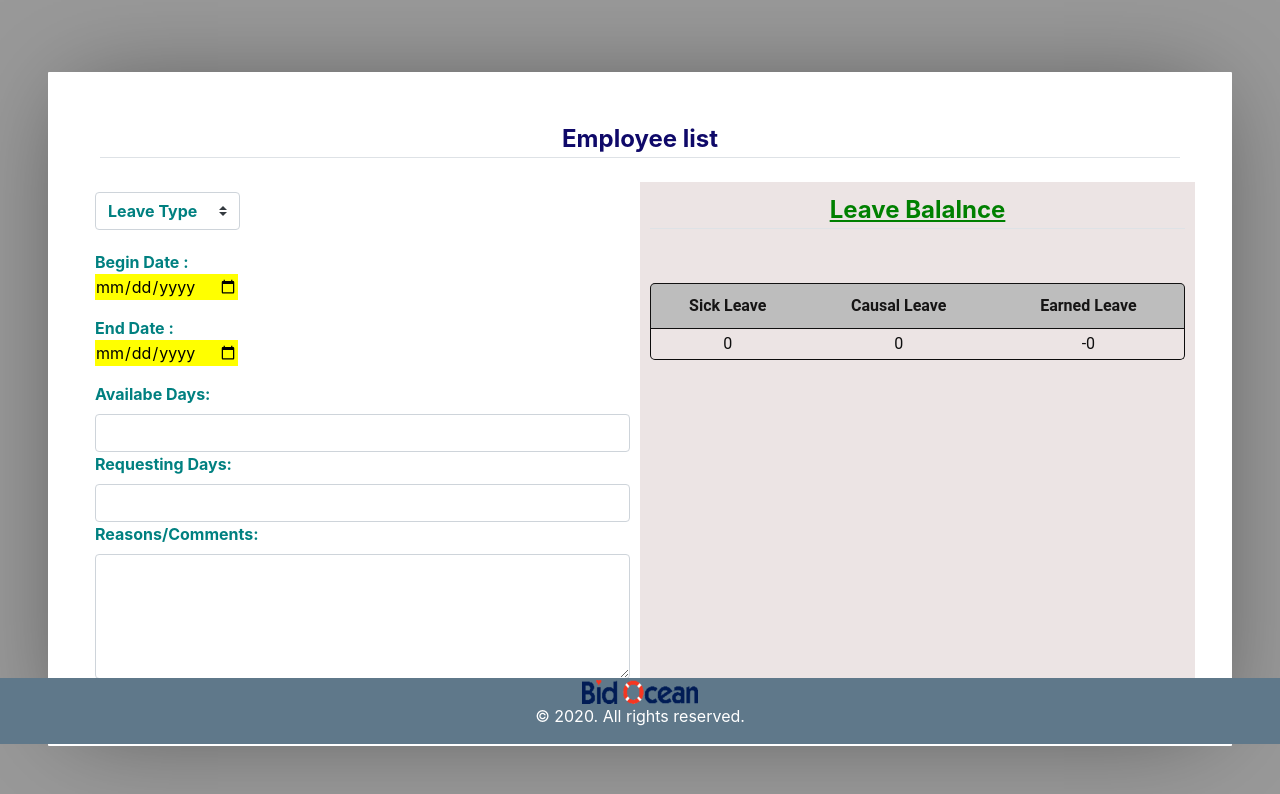
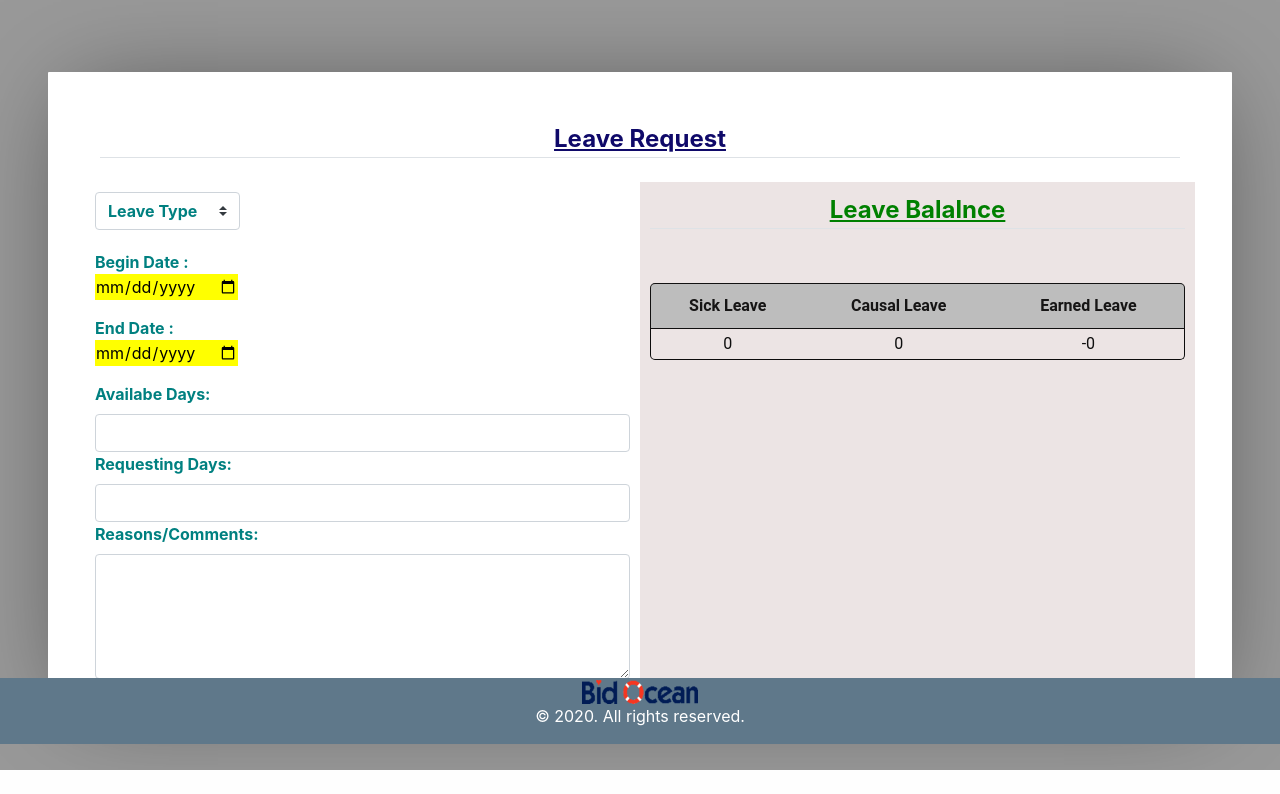
Before and after one commit to diwash29/BidOcean-Invoice-, a Django app: template leave/templates/leave/leave_request.html in a window 1280 px wide. Shown: the part 56-850 px from the top of the page. After the commit the page ends 826 px from the top, so only its background shows below. Run offline with Django 3.2, Linux system fonts and the light colour scheme; the template is opened without the code that fills it, so the values that code supplies are empty; some libraries are stand-ins or nearby versions.

Commit message:
pulling approve_leave

```diff
--- a/leave/templates/leave/leave_request.html
+++ b/leave/templates/leave/leave_request.html
@@ -120,7 +120,7 @@ tr:hover .cut { opacity: 1; }
  <form>
 
     <div class='container'>
-        <legend class="border-bottom mb-4" style="color: rgb(15, 9, 105);text-align: center;"><b>Employee list</b> </legend>
+        <legend class="border-bottom mb-4" style="color: rgb(15, 9, 105);text-align: center;text-decoration: underline;"><b>Leave Request</b> </legend>
 		<table  width="100%">
             <div class="row" style="margin-bottom: 40px;">
                 <div class="column" style="background-color:white;">
@@ -359,9 +359,6 @@ tr:hover .cut { opacity: 1; }
   }
     </style>
 
-<<<<<<< HEAD
-
-=======
 <script src="https://ajax.googleapis.com/ajax/libs/jquery/2.1.1/jquery.min.js"></script>
 <script type="text/javascript">
 	$("#leave_type").change(function () {
@@ -383,6 +380,5 @@ tr:hover .cut { opacity: 1; }
     });
 </script>
 
->>>>>>> d1a0eace8abc2c8a0c8933c23d41e68a0849407d
 
 {% endblock content %}
```
